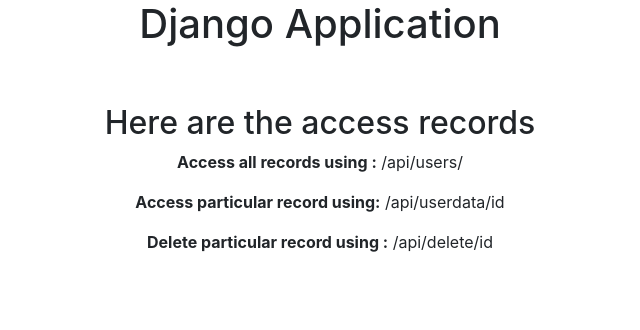
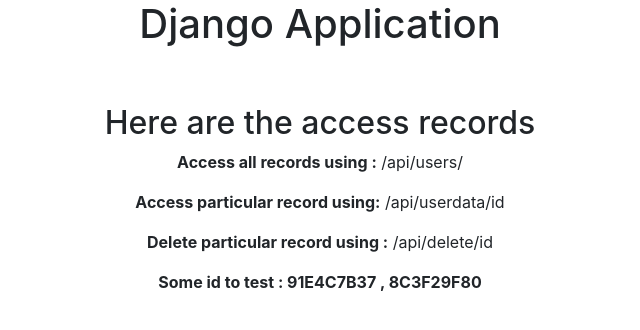
Before and after one commit to devvsaurabh/session-monitor, a Django app: page / in a window 1280 px wide. Shown: the top 330 px of the page, without its empty margins (320-960 px from the left). Run offline with Django 3.2, Linux system fonts and the light colour scheme; some libraries are stand-ins or nearby versions.

Commit message:
Update index.html

```diff
--- a/templates/index.html
+++ b/templates/index.html
@@ -22,6 +22,8 @@
                 <b>Access particular record using:</b> /api/userdata/id </p>
             <p>
                 <b>Delete particular record using :</b> /api/delete/id </p>
+            <p>
+                <b>Some id to test : 91E4C7B37 , 8C3F29F80 </p>
             <br>
         </div>
     </div>
```
